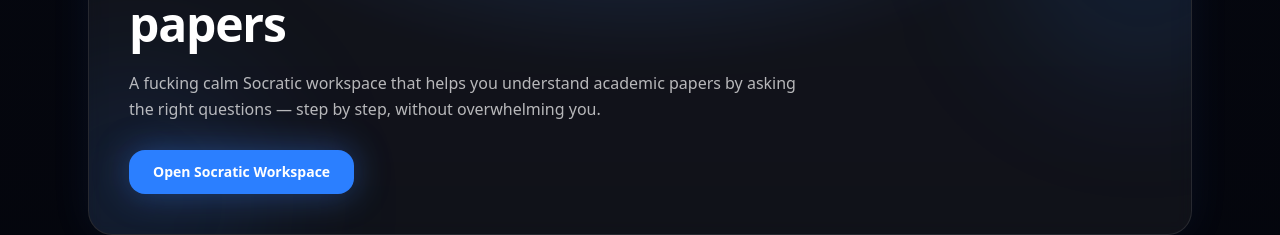
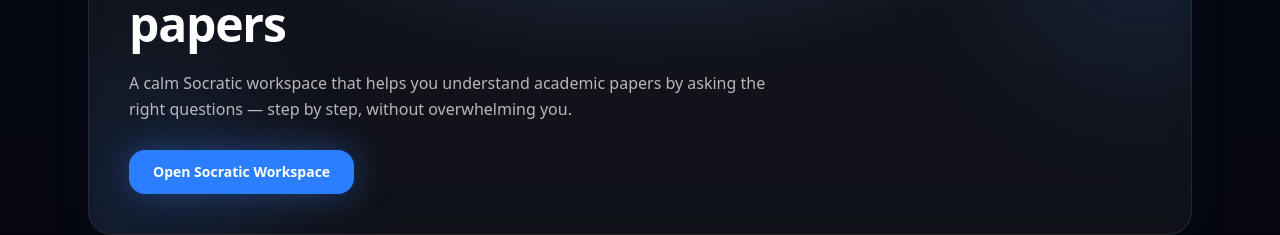
Before and after one commit to BasharShoumali/socratia_1, a React (Vite) app in the folder client/: page / in a window 1280 px wide. Shown: the part 224-459 px from the top of the page. Built offline with nearby package versions, Linux system fonts and the light colour scheme.

Commit message:
test deleted

```diff
--- a/client/src/components/pages/HomePage.jsx
+++ b/client/src/components/pages/HomePage.jsx
@@ -12,9 +12,9 @@ export default function HomePage({ onStart }) {
             </h1>
 
             <p className="mt-4 max-w-2xl text-sm leading-relaxed text-white/70 sm:text-base">
-              A fucking calm Socratic workspace that helps you understand
-              academic papers by asking the right questions — step by step,
-              without overwhelming you.
+              A calm Socratic workspace that helps you understand academic
+              papers by asking the right questions — step by step, without
+              overwhelming you.
             </p>
 
             <div className="mt-7 flex flex-col gap-3 sm:flex-row sm:items-center">
```
